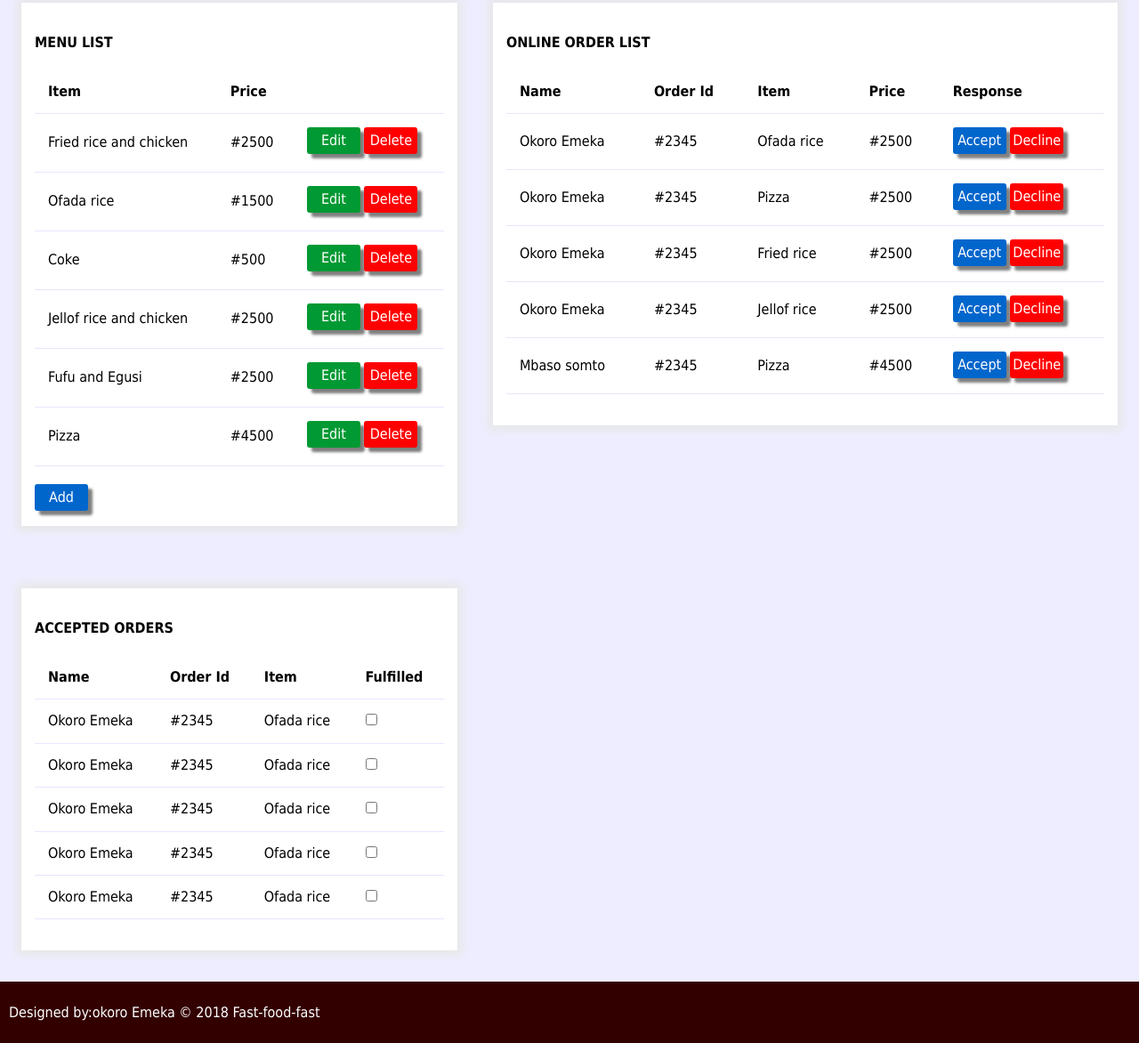
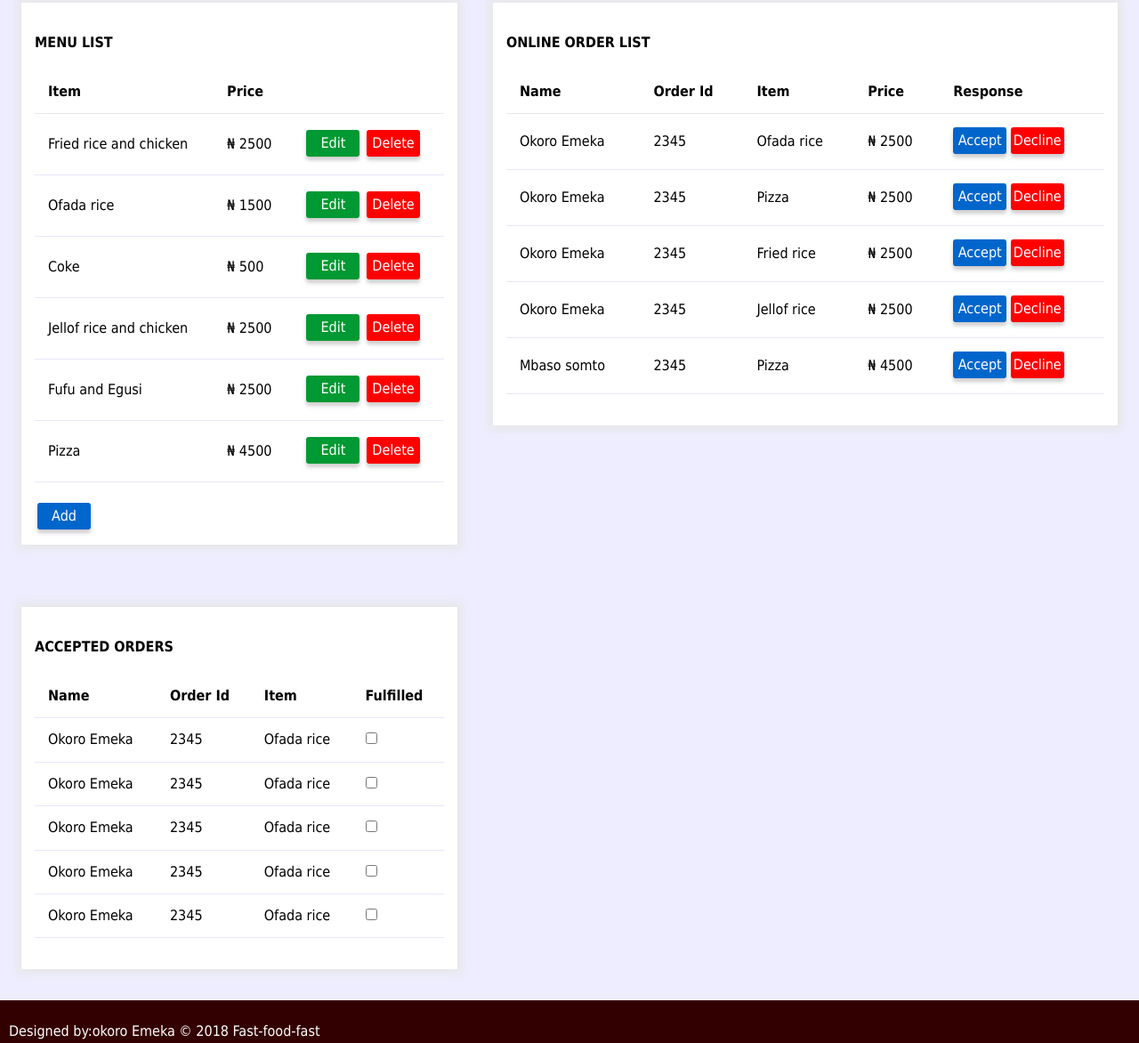
Before and after one commit to okoroemeka/fast-food-fast, a plain HTML site: page UI/admin.html in a window 1280 px wide. Shown: the part 141-1313 px from the top of the page at 89% size. Drawn offline with nearby package versions, Linux system fonts and the light colour scheme.

Commit message:
replace pound sign with naira sign

```diff
--- a/UI/admin.html
+++ b/UI/admin.html
@@ -63,7 +63,7 @@
                                 <tbody>
                                     <tr>
                                         <td>Fried rice and chicken</td>
-                                        <td>#2500</td>
+                                        <td>&#8358; 2500</td>
                                         <td>
                                             <button class="edit-item">Edit</button>
                                             <button class="delete-item">Delete</button>
@@ -71,7 +71,7 @@
                                     </tr>
                                     <tr>
                                         <td>Ofada rice</td>
-                                        <td>#1500</td>
+                                        <td>&#8358; 1500</td>
                                         <td>
                                             <button class="edit-item">Edit</button>
                                             <button class="delete-item">Delete</button>
@@ -79,7 +79,7 @@
                                     </tr>
                                     <tr>
                                         <td>Coke</td>
-                                        <td>#500</td>
+                                        <td>&#8358; 500</td>
                                         <td>
                                             <button class="edit-item">Edit</button>
                                             <button class="delete-item">Delete</button>
@@ -87,7 +87,7 @@
                                     </tr>
                                     <tr>
                                         <td>Jellof rice and chicken</td>
-                                        <td>#2500</td>
+                                        <td>&#8358; 2500</td>
                                         <td>
                                             <button class="edit-item">Edit</button>
                                             <button class="delete-item">Delete</button>
@@ -95,7 +95,7 @@
                                     </tr>
                                     <tr>
                                         <td>Fufu and Egusi</td>
-                                        <td>#2500</td>
+                                        <td>&#8358; 2500</td>
                                         <td>
                                             <button class="edit-item">Edit</button>
                                             <button class="delete-item">Delete</button>
@@ -103,7 +103,7 @@
                                     </tr>
                                     <tr>
                                         <td>Pizza</td>
-                                        <td>#4500</td>
+                                        <td>&#8358; 4500</td>
                                         <td>
                                             <button class="edit-item">Edit</button>
                                             <button class="delete-item">Delete</button>
@@ -139,9 +139,9 @@
                                 <tbody>
                                     <tr>
                                         <td>Okoro Emeka</td>
-                                        <td>#2345</td>
+                                        <td>2345</td>
                                         <td>Ofada rice</td>
-                                        <td>#2500</td>
+                                        <td>&#8358; 2500</td>
                                         <td>
                                             <span>
                                                 <button class="accept-button">Accept</button>
@@ -153,9 +153,9 @@
                                     </tr>
                                     <tr>
                                         <td>Okoro Emeka</td>
-                                        <td>#2345</td>
+                                        <td>2345</td>
                                         <td>Pizza</td>
-                                        <td>#2500</td>
+                                        <td>&#8358; 2500</td>
                                         <td>
                                             <span>
                                                 <button class="accept-button">Accept</button>
@@ -167,9 +167,9 @@
                                     </tr>
                                     <tr>
                                         <td>Okoro Emeka</td>
-                                        <td>#2345</td>
+                                        <td>2345</td>
                                         <td>Fried rice</td>
-                                        <td>#2500</td>
+                                        <td>&#8358; 2500</td>
                                         <td>
                                             <span>
                                                 <button class="accept-button">Accept</button>
@@ -181,9 +181,9 @@
                                     </tr>
                                     <tr>
                                         <td>Okoro Emeka</td>
-                                        <td>#2345</td>
+                                        <td>2345</td>
                                         <td>Jellof rice</td>
-                                        <td>#2500</td>
+                                        <td>&#8358; 2500</td>
                                         <td>
                                             <span>
                                                 <button class="accept-button">Accept</button>
@@ -195,9 +195,9 @@
                                     </tr>
                                     <tr>
                                         <td>Mbaso somto</td>
-                                        <td>#2345</td>
+                                        <td>2345</td>
                                         <td>Pizza</td>
-                                        <td>#4500</td>
+                                        <td>&#8358; 4500</td>
                                         <td>
                                             <span>
                                                 <button class="accept-button">Accept</button>
@@ -234,7 +234,7 @@
                                 <tbody>
                                     <tr>
                                         <td>Okoro Emeka</td>
-                                        <td>#2345</td>
+                                        <td>2345</td>
                                         <td>Ofada rice</td>
                                         <td>
                                             <span>
@@ -244,7 +244,7 @@
                                     </tr>
                                     <tr>
                                         <td>Okoro Emeka</td>
-                                        <td>#2345</td>
+                                        <td>2345</td>
                                         <td>Ofada rice</td>
                                         <td>
                                             <span>
@@ -254,7 +254,7 @@
                                     </tr>
                                     <tr>
                                         <td>Okoro Emeka</td>
-                                        <td>#2345</td>
+                                        <td>2345</td>
                                         <td>Ofada rice</td>
                                         <td>
                                             <span>
@@ -264,7 +264,7 @@
                                     </tr>
                                     <tr>
                                         <td>Okoro Emeka</td>
-                                        <td>#2345</td>
+                                        <td>2345</td>
                                         <td>Ofada rice</td>
                                         <td>
                                             <span>
@@ -274,7 +274,7 @@
                                     </tr>
                                     <tr>
                                         <td>Okoro Emeka</td>
-                                        <td>#2345</td>
+                                        <td>2345</td>
                                         <td>Ofada rice</td>
                                         <td>
                                             <span>
--- a/UI/css/menu.css
+++ b/UI/css/menu.css
@@ -110,11 +110,9 @@ body{
 	height: 400px;
 	background-color: #333333;
 	background-image:  url('../image/pizza.jpg');
-	/* background: linear-gradient(rgba(0, 130, 170, 0.5),rgba(0,130,170, 0.5)),url('../image/pizza.jpg'), no-repeat, center; */
 	background-position: center;
 	background-repeat: no-repeat;
 	background-size: cover;
-	/* font-family: Tahoma, sans-serif;  */
 }
 #banner-caption-container{
 	width: 100%;
@@ -152,13 +150,18 @@ body{
 	padding: 5px;
 	color: #ffffff;
 	margin-bottom: 10px;
-	box-shadow: 5px 5px 3px 0px rgba(153,153,153,0.9);
+	box-shadow: 5px 5px 3px 0px rgba(153,153,153,0.3);
 	border-radius: 10px;
 }
 .food-image{
 	width: 100%;
 	height: 200px;
 	object-fit: cover;
+	transition: 0.5s;
+}
+.food-image:hover{
+	cursor: pointer;
+	/* transform: scale(1%); */
 }
 .food-details ul{
 	display: inline;
@@ -223,13 +226,13 @@ body{
 #dashbord-word{
 	font-size: 25px;
 }
-#glyhpicons{
+/* #glyhpicons{
 	float: right;
 	padding-right: 20px;
 }
 #email-glyph{
 	padding-right: 15px;
-}
+} */
 /*#admin-menu{
 	width: 100%;
 }*/
@@ -289,13 +292,16 @@ thead,th,td{
 	padding: 5px 0px;
 	border: 0px;
 	border-radius: 3px;
-	box-shadow: 5px 5px 3px 0px rgba(0,0,0,0.5);
-	transition-duration: 0.5s;
+	/* box-shadow: 0 0 1px 3px #e7e7e7; */
+	box-shadow: 0 4px 4px 0px rgba(134, 130, 130, 0.4);
+	transition-duration: 0.4s;
 }
 #add-item,
 .delete-item,
 .edit-item{
 	width: 60px;
+	margin-left: 3px;
+    margin-top: 3px;
 }
 #modal-order-button{
 	margin: 20px auto;
@@ -348,7 +354,7 @@ span input[type=checkbox]:hover,
 	text-align: center;
 }
 .col-12.profile-details {
-    margin-bottom: 15%;
+    margin-bottom: 23%;
 }
 #profile-button button,
  #edit-profile-save-button,
@@ -359,7 +365,7 @@ span input[type=checkbox]:hover,
 	font-size: 1rem;
 	border: 0px;
 	margin-right: 10px;
-	box-shadow: 5px 5px 3px 0px rgba(0,0,0,0.7);
+	box-shadow: 0px 5px 3px 0px rgba(116, 113, 113, 0.5);
 	border-radius: 5px;
 	background-color: #005ce6;
 	transition-duration: 0.5s;
@@ -375,6 +381,9 @@ span input[type=checkbox]:hover,
 }
 .order-body table{
 	width: 100%;
+}
+.profile-button-main{
+	margin-bottom: 5%;
 }
 /*edit profile*/
 .edit-first-name input,
```
Also changed, not shown: UI/menu.html (+24 -8 lines).
